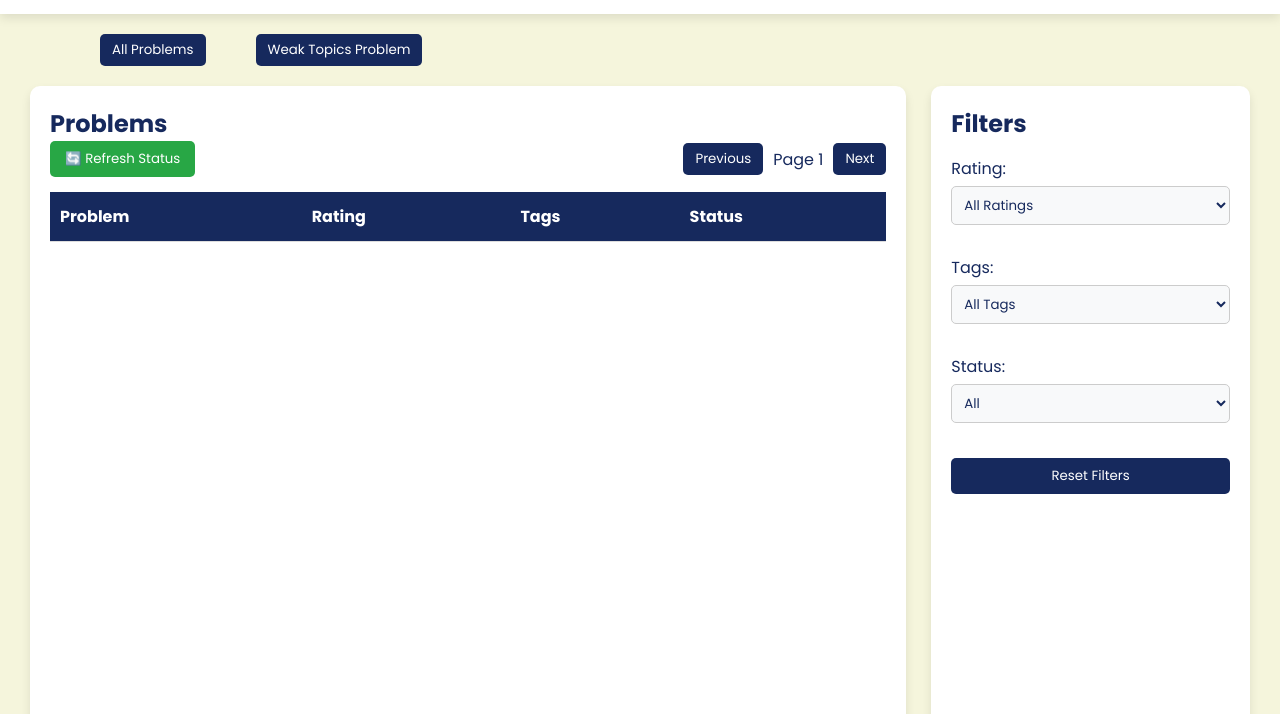
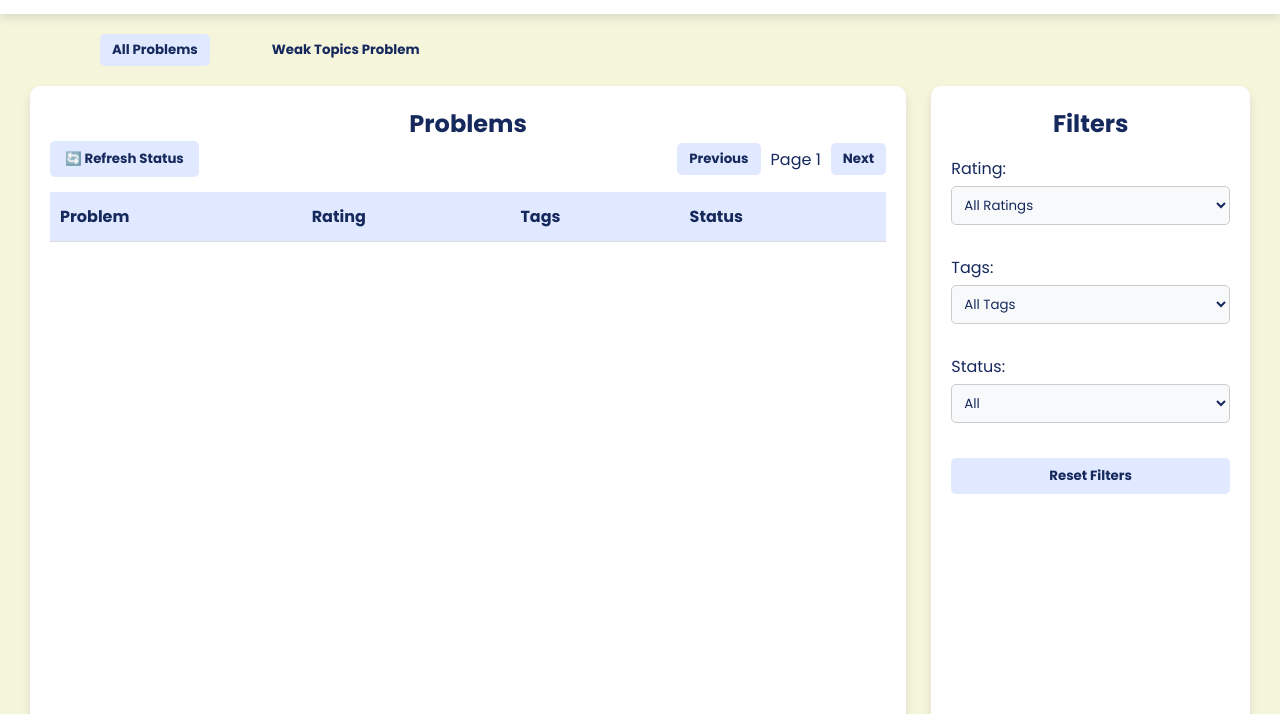
Before and after one commit to doyencoder/Byte-Code, a website: page problem.html in a window 1280 px wide. Shown: the part 86-800 px from the top of the page. Drawn offline with Linux system fonts and the light colour scheme; no server answers; a web font is replaced by a local one.

Commit message:
frontend changes on problem page

```diff
--- a/problem.html
+++ b/problem.html
@@ -44,8 +44,8 @@
         </div>
 
         <div class="problem-mode-toggle">
-            <button class="page-btn" id="allProblemsBtn" onclick="toggleView('all')">All Problems</button>
-            <button class="page-btn" id="weakTopicsBtn" onclick="toggleView('weak')">Weak Topics Problem</button>
+            <button class="page-btn1" id="allProblemsBtn" onclick="toggleView('all')">All Problems</button>
+            <button class="page-btn1" id="weakTopicsBtn" onclick="toggleView('weak')">Weak Topics Problem</button>
         </div>
 
         <div class="container">
--- a/static/problemscript.js
+++ b/static/problemscript.js
@@ -18,11 +18,15 @@ function toggleView(section) {
         weakTopics.style.display = "none";
         allBtn.classList.add("active");
         weakBtn.classList.remove("active");
+        weakBtn.style.backgroundColor = "beige";
+        allBtn.style.backgroundColor = "hsl(224, 100%, 94%)";
     } else {
         allProblems.style.display = "none";
         weakTopics.style.display = "block";
         allBtn.classList.remove("active");
         weakBtn.classList.add("active");
+        weakBtn.style.backgroundColor = "hsl(224, 100%, 94%)";
+        allBtn.style.backgroundColor = "beige";
     }
 }
 
--- a/static/styleproblem.css
+++ b/static/styleproblem.css
@@ -35,6 +35,11 @@ body {
     border-radius: 10px;
     box-shadow: 0 5px 10px rgba(0, 0, 0, 0.1);
 }
+.problem-list h2{
+    display: flex;
+    justify-content: center;
+    justify-items: center;
+}
 
 .problem-header {
     display: flex;
@@ -50,17 +55,43 @@ body {
 }
 
 .page-btn {
-    background-color: #16295d;
-    color: white;
+    background-color: hsl(224, 100%, 94%);
     border: none;
+    font-weight: bold;
     padding: 6px 12px;
     border-radius: 5px;
     cursor: pointer;
 }
+#allProblemsBtn {
+    font-weight: bold;
+    border: none;
+    background-color: beige;
+    padding: 6px 12px;
+    border-radius: 5px;
+    cursor: pointer;
+    background-color: hsl(224, 100%, 94%);
+
+}
+#allProblemsBtn:hover{
+    background-color: hsl(224, 100%, 94%);
+}
+#weakTopicsBtn{
+    font-weight: bold;
+    border: none;
+    background-color: beige;
+    padding: 6px 12px;
+    border-radius: 5px;
+    cursor: pointer;
+}
+#weaktopicBtn:hover{
+    background-color: hsl(224, 100%, 94%);
+}
+
 
 .page-btn:hover {
-    background-color: #01091f;
+    background-color: #a2bbff;
 }
+
 
 .filters-section {
     flex: 1;
@@ -71,6 +102,9 @@ body {
     display: flex;
     flex-direction: column;
     gap: 15px;
+}
+.filters-section h2{
+    text-align: center;
 }
 
 .filter-group {
@@ -84,32 +118,30 @@ body {
 }
 
 .refresh-btn {
-    background-color: #28a745;
-    color: white;
+    background-color: hsl(224, 100%, 94%);
     border: none;
+    padding: 8px 15px;
+    font-weight: bold;
+    border-radius: 5px;
+    cursor: pointer;
+}
+
+.refresh-btn:hover {
+    background-color: #a2bbff;
+}
+
+.reset-btn {
+    background-color: hsl(224, 100%, 94%);
+    border: none;
+    font-weight: bold;
     padding: 8px 15px;
     border-radius: 5px;
     cursor: pointer;
-    font-weight: 500;
-}
-
-.refresh-btn:hover {
-    background-color: #218838;
-}
-
-.reset-btn {
-    background-color: #16295d;
-    color: white;
-    border: none;
-    padding: 8px 15px;
-    border-radius: 5px;
-    cursor: pointer;
-    font-weight: 500;
     margin-top: 5px;
 }
 
 .reset-btn:hover {
-    background-color: #16295d;
+    background-color: #a2bbff;
 }
 
 table {
@@ -124,10 +156,12 @@ th, td {
 }
 
 th {
-    background-color: #16295d;
-    color: white;
+    background-color: hsl(224, 100%, 94%);
     position: sticky;
     top: 0;
+}
+thead tr{
+    border-radius: 10px;
 }
 
 tr:hover {
```
